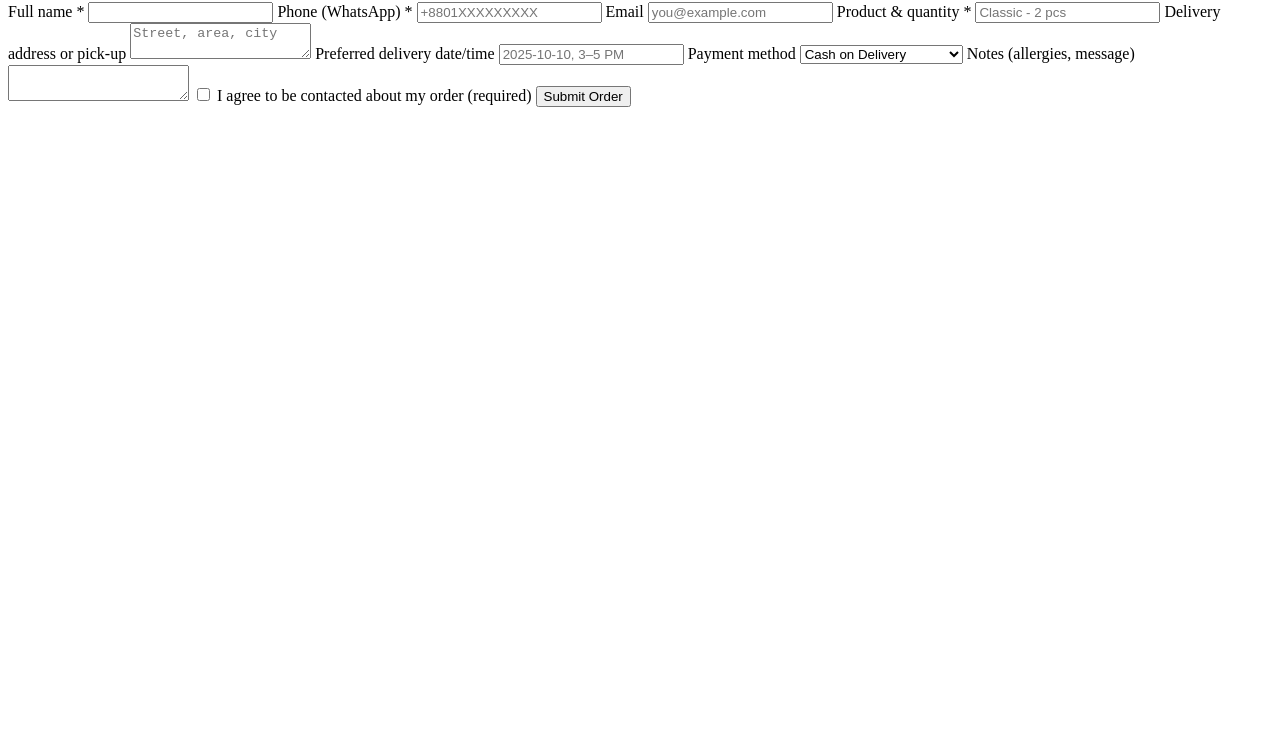
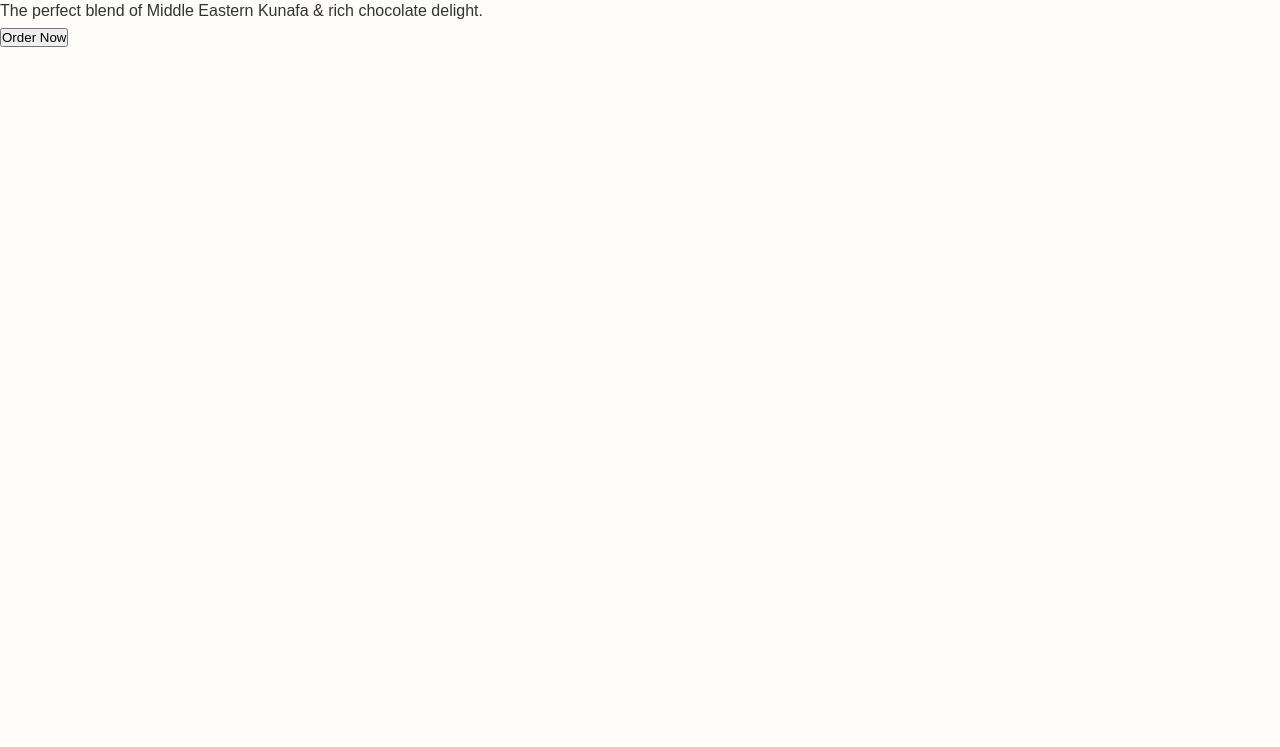
Before and after one commit to businesstartt-ship-it/Coco-Crust, a plain HTML site: page index.html in a window 1280 px wide. Shown: the part 53-800 px from the top of the page. Drawn offline with Linux system fonts and the light colour scheme.

Commit message:
Update index.html

```diff
--- a/index.html
+++ b/index.html
@@ -1,56 +1,15 @@
-<!-- Order Form (Formspree) -->
-<section id="order">
-  <h2>Place Your Order</h2>
-  <form action="https://formspree.io/f/YOUR_FORMSPREE_ENDPOINT" method="POST">
-    <label>
-      Full name *
-      <input type="text" name="name" required>
-    </label>
+<!DOCTYPE html>
+<html lang="en">
+<head>
+  <meta charset="UTF-8">
+  <meta name="viewport" content="width=device-width, initial-scale=1.0">
+  <title>Kunafa Chocolate</title>
+  <link rel="stylesheet" href="style.css">
+</head>
+<body>
+  <h1>Welcome to Kunafa Chocolate 🍫</h1>
+  <p>The perfect blend of Middle Eastern Kunafa & rich chocolate delight.</p>
 
-    <label>
-      Phone (WhatsApp) *
-      <input type="tel" name="phone" required placeholder="+8801XXXXXXXXX">
-    </label>
-
-    <label>
-      Email
-      <input type="email" name="email" placeholder="you@example.com">
-    </label>
-
-    <label>
-      Product & quantity *
-      <input type="text" name="product" required placeholder="Classic - 2 pcs">
-    </label>
-
-    <label>
-      Delivery address or pick-up
-      <textarea name="address" rows="2" placeholder="Street, area, city"></textarea>
-    </label>
-
-    <label>
-      Preferred delivery date/time
-      <input type="text" name="delivery_time" placeholder="2025-10-10, 3–5 PM">
-    </label>
-
-    <label>
-      Payment method
-      <select name="payment">
-        <option>Cash on Delivery</option>
-        <option>Mobile Banking / bKash</option>
-        <option>Bank Transfer</option>
-      </select>
-    </label>
-
-    <label>
-      Notes (allergies, message)
-      <textarea name="notes" rows="2"></textarea>
-    </label>
-
-    <label>
-      <input type="checkbox" name="consent" required>
-      I agree to be contacted about my order (required)
-    </label>
-
-    <button type="submit">Submit Order</button>
-  </form>
-</section>
+  <button>Order Now</button>
+</body>
+</html>
```
